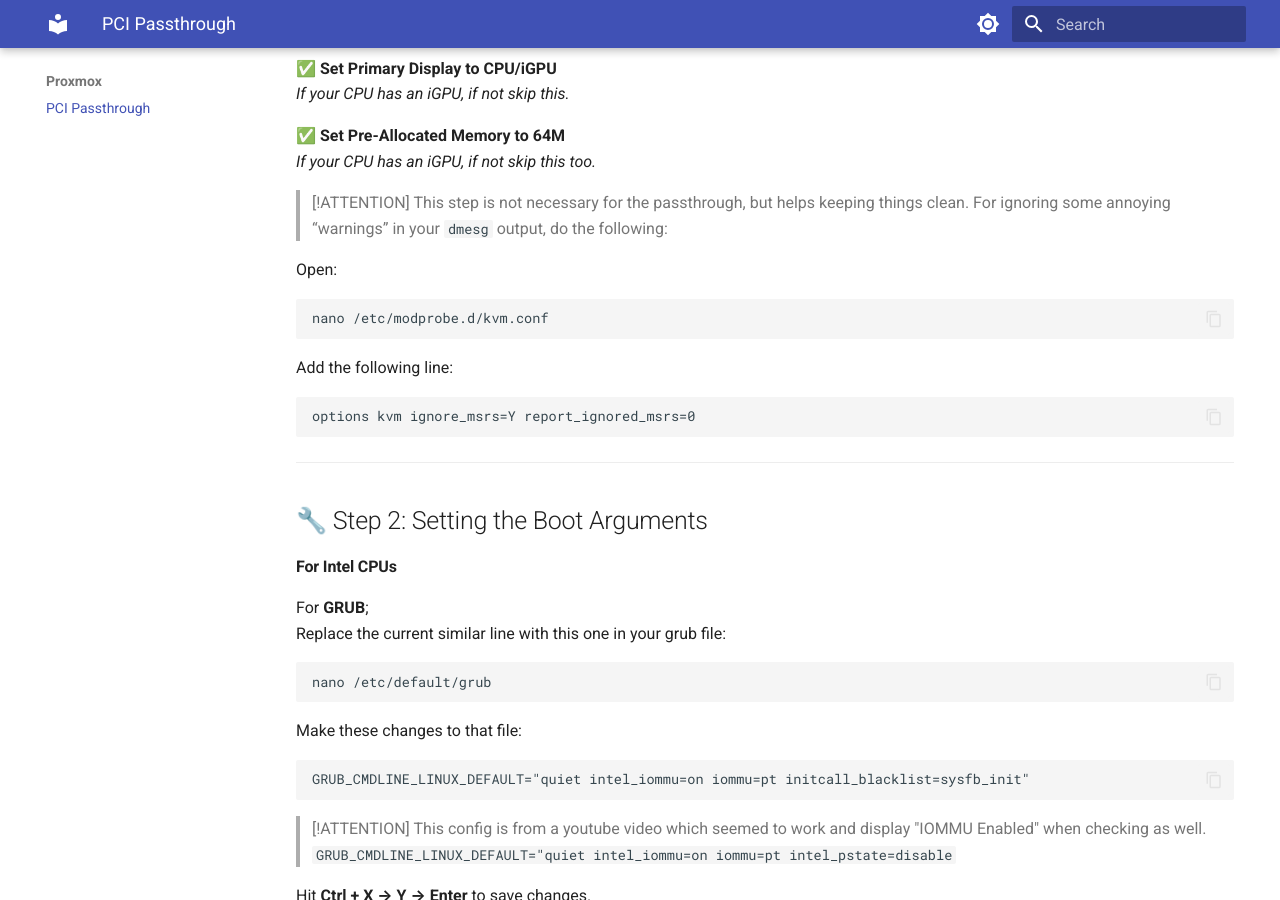
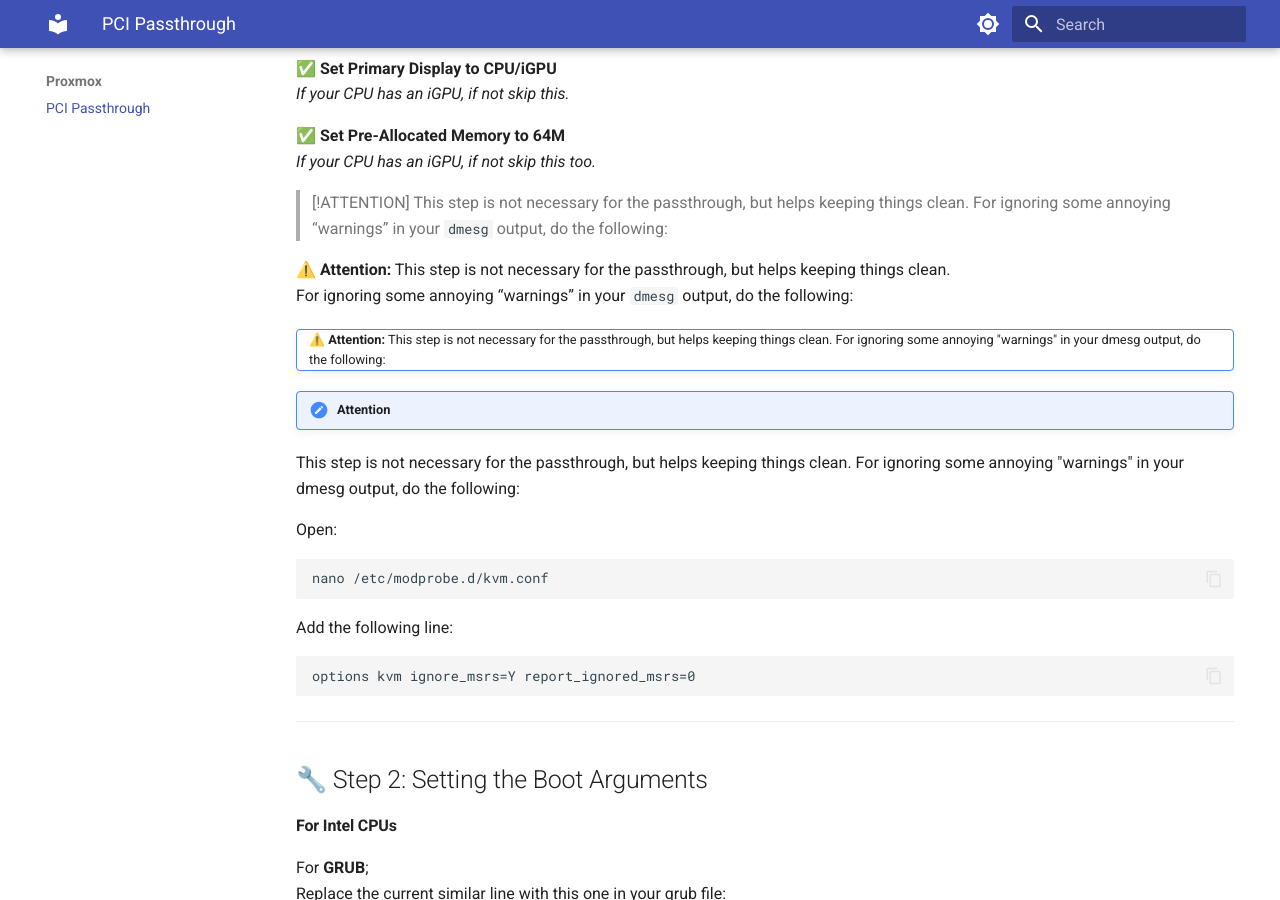
Before and after one commit to DirtyOptics/airbreach, an MkDocs documentation site: the page built from docs/proxmox/PROXMOX-PCI Passthrough.md, in a window 1280 px wide and 900 px high, scrolled down 2288 px. Built offline with MkDocs 1.6.1 and Material for MkDocs 9.7.7, drawn with Linux system fonts in a browser that asks for light colours.

Commit message:
vault backup: 2025-10-17 11:58:20

````diff
--- a/docs/proxmox/PROXMOX-PCI Passthrough.md
+++ b/docs/proxmox/PROXMOX-PCI Passthrough.md
@@ -84,6 +84,18 @@ _If your CPU has an iGPU, if not skip this too._
 > [!ATTENTION]
 This step is not necessary for the passthrough, but helps keeping things clean.
 For ignoring some annoying “warnings” in your `dmesg` output, do the following:
+
+**⚠️ Attention:** This step is not necessary for the passthrough, but helps keeping things clean.
+For ignoring some annoying “warnings” in your `dmesg` output, do the following:
+
+<div class="admonition attention">
+<strong>⚠️ Attention:</strong> This step is not necessary for the passthrough, but helps keeping things clean. For ignoring some annoying "warnings" in your dmesg output, do the following:
+</div>
+
+!!! attention "Attention"
+
+This step is not necessary for the passthrough, but helps keeping things clean. For ignoring some annoying "warnings" in your dmesg output, do the following:
+
 
 Open:
 ```
````
